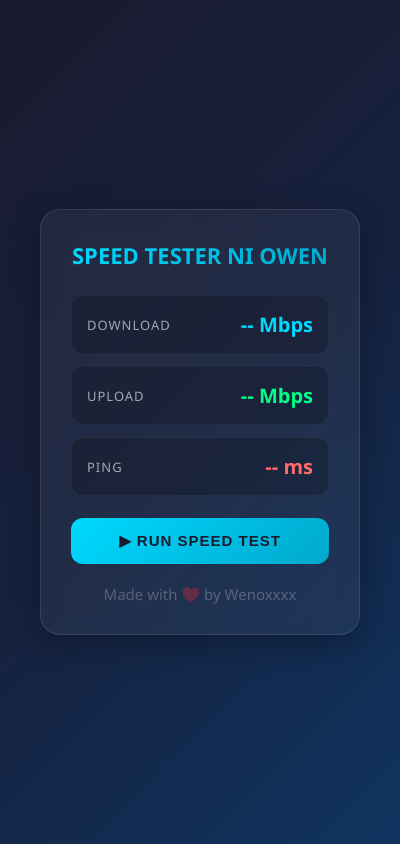
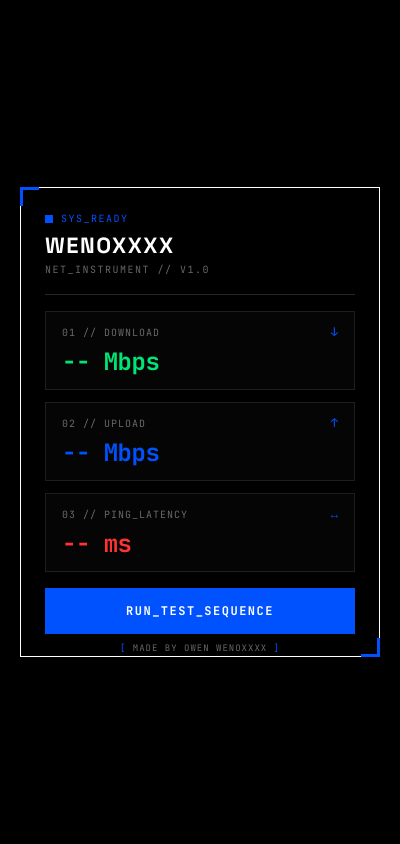
Before and after one commit to Wenoxxxx/electron-python-wifi-speed-tester, an Electron app: page client/index.html in a window 400 px wide. Drawn offline with Linux system fonts and the light colour scheme.

Commit message:
style: redesigned frontend format to theme branding

```diff
--- a/client/assets/styles.css
+++ b/client/assets/styles.css
@@ -1,126 +1,238 @@
+:root {
+  --color-bg: #000000;
+  --color-panel: #000000;
+  --color-blue: #0052ff;
+  --color-white: #ffffff;
+  --color-white-muted: rgba(255, 255, 255, 0.4);
+  --color-green: #00e676;
+  --color-red: #ff3333;
+  --font-main: 'Space Grotesk', -apple-system, BlinkMacSystemFont, 'Segoe UI', Roboto, sans-serif;
+  --font-mono: 'JetBrains Mono', monospace;
+}
+
 * {
   margin: 0;
   padding: 0;
   box-sizing: border-box;
+  border-radius: 0 !important; /* Force remove all border-radius */
 }
 
 body {
-  font-family: 'Segoe UI', Tahoma, Geneva, Verdana, sans-serif;
-  background: linear-gradient(135deg, #1a1a2e 0%, #16213e 50%, #0f3460 100%);
+  font-family: var(--font-main);
+  background-color: var(--color-bg);
+  color: var(--color-white);
   min-height: 100vh;
   display: flex;
-  flex-direction: column;
   align-items: center;
   justify-content: center;
-  color: #fff;
-  padding: 20px;
+  overflow: hidden;
 }
 
 .container {
-  background: rgba(255, 255, 255, 0.05);
-  backdrop-filter: blur(10px);
-  border-radius: 20px;
-  padding: 30px;
-  width: 100%;
-  max-width: 320px;
-  border: 1px solid rgba(255, 255, 255, 0.1);
-  box-shadow: 0 8px 32px rgba(0, 0, 0, 0.3);
+  width: 360px;
+  height: 470px;
+  background-color: var(--color-panel);
+  border: 1px solid var(--color-white);
+  padding: 24px;
+  display: flex;
+  flex-direction: column;
+  justify-content: space-between;
+  position: relative;
 }
 
-h1 {
-  font-size: 22px;
-  font-weight: 600;
-  text-align: center;
-  margin-bottom: 25px;
-  background: linear-gradient(135deg, #00d9ff 0%, #00a8cc);
-  -webkit-background-clip: text;
-  -webkit-text-fill-color: transparent;
-  font-weight: bold;
-
-
+/* Dynamic Sci-Fi Tech Corner Accents */
+.container::before {
+  content: '';
+  position: absolute;
+  top: -1px;
+  left: -1px;
+  width: 16px;
+  height: 16px;
+  border-top: 3px solid var(--color-blue);
+  border-left: 3px solid var(--color-blue);
+  pointer-events: none;
 }
 
-p{
-  padding-top: 20px;
-  text-align: center;
-  font-size: 15px;
-  color: rgba(215, 215, 215, 0.3);
+.container::after {
+  content: '';
+  position: absolute;
+  bottom: -1px;
+  right: -1px;
+  width: 16px;
+  height: 16px;
+  border-bottom: 3px solid var(--color-blue);
+  border-right: 3px solid var(--color-blue);
+  pointer-events: none;
+}
+
+.header {
+  border-bottom: 1px solid rgba(255, 255, 255, 0.15);
+  padding-bottom: 16px;
+  display: flex;
+  flex-direction: column;
+  gap: 8px;
+}
+
+.system-meta {
+  display: flex;
+  align-items: center;
+  gap: 8px;
+  font-family: var(--font-mono);
+  font-size: 10px;
+  letter-spacing: 1.5px;
+  color: var(--color-blue);
+}
+
+.status-indicator {
+  width: 8px;
+  height: 8px;
+  background-color: var(--color-blue);
+  display: inline-block;
+  transition: background-color 0.3s ease;
+}
+
+.status-indicator.running {
+  background-color: var(--color-white);
+  animation: pulse-square 1s steps(2, start) infinite;
+}
+
+.status-indicator.error {
+  background-color: var(--color-red);
+}
+
+.status-indicator.success {
+  background-color: var(--color-green);
+}
+
+@keyframes pulse-square {
+  0%, 100% { opacity: 1; }
+  50% { opacity: 0.2; }
+}
+
+.title-wrap h1 {
+  font-size: 22px;
+  font-weight: 700;
+  letter-spacing: 1.5px;
+  color: var(--color-white);
+  line-height: 1.1;
+}
+
+.subtitle {
+  font-family: var(--font-mono);
+  font-size: 10px;
+  color: var(--color-white-muted);
+  letter-spacing: 1.5px;
+}
+
+.grid-container {
+  display: flex;
+  flex-direction: column;
+  gap: 12px;
+  margin: 16px 0;
 }
 
 .speed-card {
-  background: rgba(0, 0, 0, 0.2);
-  border-radius: 12px;
-  padding: 15px;
-  margin-bottom: 12px;
+  border: 1px solid rgba(255, 255, 255, 0.1);
+  background-color: rgba(255, 255, 255, 0.02);
+  padding: 12px 16px;
+  display: flex;
+  flex-direction: column;
+  gap: 6px;
+  transition: border-color 0.2s ease, background-color 0.2s ease;
+}
+
+.speed-card:hover {
+  border-color: var(--color-blue);
+  background-color: rgba(0, 82, 255, 0.05);
+}
+
+.card-header {
   display: flex;
   justify-content: space-between;
   align-items: center;
-  border: 1px solid rgba(255, 255, 255, 0.05);
-  transition: transform 0.2s ease, box-shadow 0.2s ease;
 }
 
 .speed-label {
-  font-size: 13px;
-  color: rgba(255, 255, 255, 0.6);
-  text-transform: uppercase;
+  font-family: var(--font-mono);
+  font-size: 10px;
+  color: var(--color-white-muted);
   letter-spacing: 1px;
 }
 
-.speed-value {
-  font-size: 20px;
-  font-weight: 700;
-  color: #00d9ff;
+.tech-icon {
+  font-family: var(--font-mono);
+  font-size: 12px;
+  color: var(--color-blue);
 }
 
-.speed-value.upload {
-  color: #00ff88;
+.speed-value {
+  font-family: var(--font-mono);
+  font-size: 24px;
+  font-weight: 700;
+  color: var(--color-white);
+  letter-spacing: -0.5px;
 }
 
-.speed-value.ping {
-  color: #ff6b6b;
+/* Colors for speed labels mapping to action colors */
+.download-card .speed-value {
+  color: var(--color-green);
+}
+
+.upload-card .speed-value {
+  color: var(--color-blue); /* Theme Blue */
+}
+
+.ping-card .speed-value {
+  color: var(--color-red);
+}
+
+/* Speed values text during loading */
+.speed-value:contains("Testing") {
+  color: var(--color-white-muted);
 }
 
 button {
+  font-family: var(--font-mono);
+  font-size: 12px;
+  font-weight: 700;
+  letter-spacing: 1.5px;
+  color: var(--color-white);
+  background-color: var(--color-blue);
+  border: 1px solid var(--color-blue);
+  padding: 14px;
+  cursor: pointer;
+  transition: all 0.2s ease;
   width: 100%;
-  padding: 14px 24px;
-  font-size: 15px;
-  font-weight: 600;
-  border: none;
-  border-radius: 12px;
-  cursor: pointer;
-  background: linear-gradient(135deg, #00d9ff 0%, #00a8cc 100%);
-  color: #1a1a2e;
-  transition: all 0.3s ease;
-  margin-top: 10px;
-  text-transform: uppercase;
-  letter-spacing: 1px;
 }
 
 button:hover:not(:disabled) {
-  transform: translateY(-1.5px);
-  box-shadow: 0 6px 10px rgba(0, 217, 255, 0.4);
+  background-color: var(--color-bg);
+  color: var(--color-blue);
+  border-color: var(--color-blue);
+  box-shadow: 0 0 12px rgba(0, 82, 255, 0.2);
 }
 
 button:active:not(:disabled) {
-  transform: translateY(0);
+  background-color: var(--color-blue);
+  color: var(--color-white);
 }
 
 button:disabled {
-  background: linear-gradient(135deg, #4a5568 0%, #2d3748 100%);
-  color: rgba(255, 255, 255, 0.5);
+  background-color: var(--color-bg);
+  border-color: rgba(255, 255, 255, 0.15);
+  color: var(--color-white-muted);
   cursor: not-allowed;
 }
 
-.loading-dot {
-  animation: pulse 1.5s ease-in-out infinite;
+.footer {
+  font-family: var(--font-mono);
+  font-size: 9px;
+  color: var(--color-white-muted);
+  text-align: center;
+  letter-spacing: 1px;
+  padding-top: 8px;
 }
 
-@keyframes pulse {
-  0%, 100% { opacity: 1; }
-  50% { opacity: 0.5; }
+.bracket {
+  color: var(--color-blue);
 }
-
-.icon {
-  font-size: 18px;
-  margin-right: 8px;
-}
--- a/client/index.html
+++ b/client/index.html
@@ -1,31 +1,57 @@
 <!DOCTYPE html>
 <html>
 <head>
+  <meta charset="UTF-8">
   <title>Wenoxxxx | Wi-Fi Speed Tester</title>
+  <link rel="preconnect" href="https://fonts.googleapis.com">
+  <link rel="preconnect" href="https://fonts.gstatic.com" crossorigin>
+  <link href="https://fonts.googleapis.com/css2?family=JetBrains+Mono:wght@400;700&family=Space+Grotesk:wght@400;600;700&display=swap" rel="stylesheet">
   <link rel="stylesheet" href="assets/styles.css">
 </head>
 <body>
   <div class="container">
-    <h1>SPEED TESTER NI OWEN</h1>
+    <div class="header">
+      <div class="system-meta">
+        <span class="status-indicator"></span>
+        <span class="status-text">SYS_READY</span>
+      </div>
+      <div class="title-wrap">
+        <h1>WENOXXXX</h1>
+        <span class="subtitle">NET_INSTRUMENT // V1.0</span>
+      </div>
+    </div>
 
-    <div class="speed-card">
-      <span class="speed-label">Download</span>
+    <div class="grid-container">
+      <div class="speed-card download-card">
+        <div class="card-header">
+          <span class="speed-label">01 // DOWNLOAD</span>
+          <span class="tech-icon">↓</span>
+        </div>
         <span class="speed-value" id="download">-- Mbps</span>
       </div>
 
-    <div class="speed-card">
-      <span class="speed-label">Upload</span>
+      <div class="speed-card upload-card">
+        <div class="card-header">
+          <span class="speed-label">02 // UPLOAD</span>
+          <span class="tech-icon">↑</span>
+        </div>
         <span class="speed-value upload" id="upload">-- Mbps</span>
       </div>
 
-    <div class="speed-card">
-      <span class="speed-label">Ping</span>
+      <div class="speed-card ping-card">
+        <div class="card-header">
+          <span class="speed-label">03 // PING_LATENCY</span>
+          <span class="tech-icon">↔</span>
+        </div>
         <span class="speed-value ping" id="ping">-- ms</span>
       </div>
+    </div>
 
-    <button id="runTest">▶ Run Speed Test</button>
+    <button id="runTest">RUN_TEST_SEQUENCE</button>
 
-    <p>Made with ♥️ by Wenoxxxx</p>
+    <div class="footer">
+      <span class="bracket">[</span> MADE BY OWEN WENOXXXX <span class="bracket">]</span>
+    </div>
   </div>
   <script src="index.js"></script>
 </body>
--- a/client/index.js
+++ b/client/index.js
@@ -4,27 +4,39 @@ document.addEventListener('DOMContentLoaded', () => {
   const downloadLabel = document.getElementById('download');
   const uploadLabel = document.getElementById('upload');
   const pingLabel = document.getElementById('ping');
+  const statusText = document.querySelector('.status-text');
+  const statusIndicator = document.querySelector('.status-indicator');
 
   async function runSpeedTest() {
     try {
       // Show loading state
       runTestButton.disabled = true;
-      runTestButton.textContent = 'Testing...';
-      downloadLabel.textContent = 'Testing...';
-      uploadLabel.textContent = 'Testing...';
-      pingLabel.textContent = 'Testing...';
+      runTestButton.textContent = 'RUNNING_TEST...';
+      downloadLabel.textContent = 'TESTING...';
+      uploadLabel.textContent = 'TESTING...';
+      pingLabel.textContent = 'TESTING...';
+
+      if (statusText) statusText.textContent = 'TESTING_NETWORK';
+      if (statusIndicator) {
+        statusIndicator.className = 'status-indicator running';
+      }
 
       const response = await fetch('http://localhost:8000/speedtest');
-
       const result = await response.json();
 
       // Check if there's an error in the response
       if (result.error) {
-        downloadLabel.textContent = 'Error';
-        uploadLabel.textContent = 'Error';
-        pingLabel.textContent = 'Error';
+        downloadLabel.textContent = 'ERROR';
+        uploadLabel.textContent = 'ERROR';
+        pingLabel.textContent = 'ERROR';
         console.error('Speedtest error:', result.detail || result.error);
-        runTestButton.textContent = '▶ Run Speed Test';
+
+        if (statusText) statusText.textContent = 'SYS_ERROR';
+        if (statusIndicator) {
+          statusIndicator.className = 'status-indicator error';
+        }
+
+        runTestButton.textContent = 'RUN_TEST_SEQUENCE';
         runTestButton.disabled = false;
         return;
       }
@@ -33,14 +45,25 @@ document.addEventListener('DOMContentLoaded', () => {
       uploadLabel.textContent = `${result.upload} Mbps`;
       pingLabel.textContent = `${result.ping} ms`;
 
-      runTestButton.textContent = '▶ Run Speed Test';
+      if (statusText) statusText.textContent = 'SYS_READY';
+      if (statusIndicator) {
+        statusIndicator.className = 'status-indicator success';
+      }
+
+      runTestButton.textContent = 'RUN_TEST_SEQUENCE';
       runTestButton.disabled = false;
     } catch (err) {
       console.error('Error fetching speed test:', err);
-      downloadLabel.textContent = 'Error';
-      uploadLabel.textContent = 'Error';
-      pingLabel.textContent = 'Error';
-      runTestButton.textContent = '▶ Run Speed Test';
+      downloadLabel.textContent = 'ERROR';
+      uploadLabel.textContent = 'ERROR';
+      pingLabel.textContent = 'ERROR';
+
+      if (statusText) statusText.textContent = 'SYS_ERROR';
+      if (statusIndicator) {
+        statusIndicator.className = 'status-indicator error';
+      }
+
+      runTestButton.textContent = 'RUN_TEST_SEQUENCE';
       runTestButton.disabled = false;
     }
   }
--- a/client/main.js
+++ b/client/main.js
@@ -17,7 +17,7 @@ function createWindow() {
     webPreferences: {
       nodeIntegration: true,
     },
-    backgroundColor: '#1a1a2e',
+    backgroundColor: '#000000',
   });
 
   win.loadFile('index.html');
```
Lines whose indentation alone changed are shown as unchanged.
